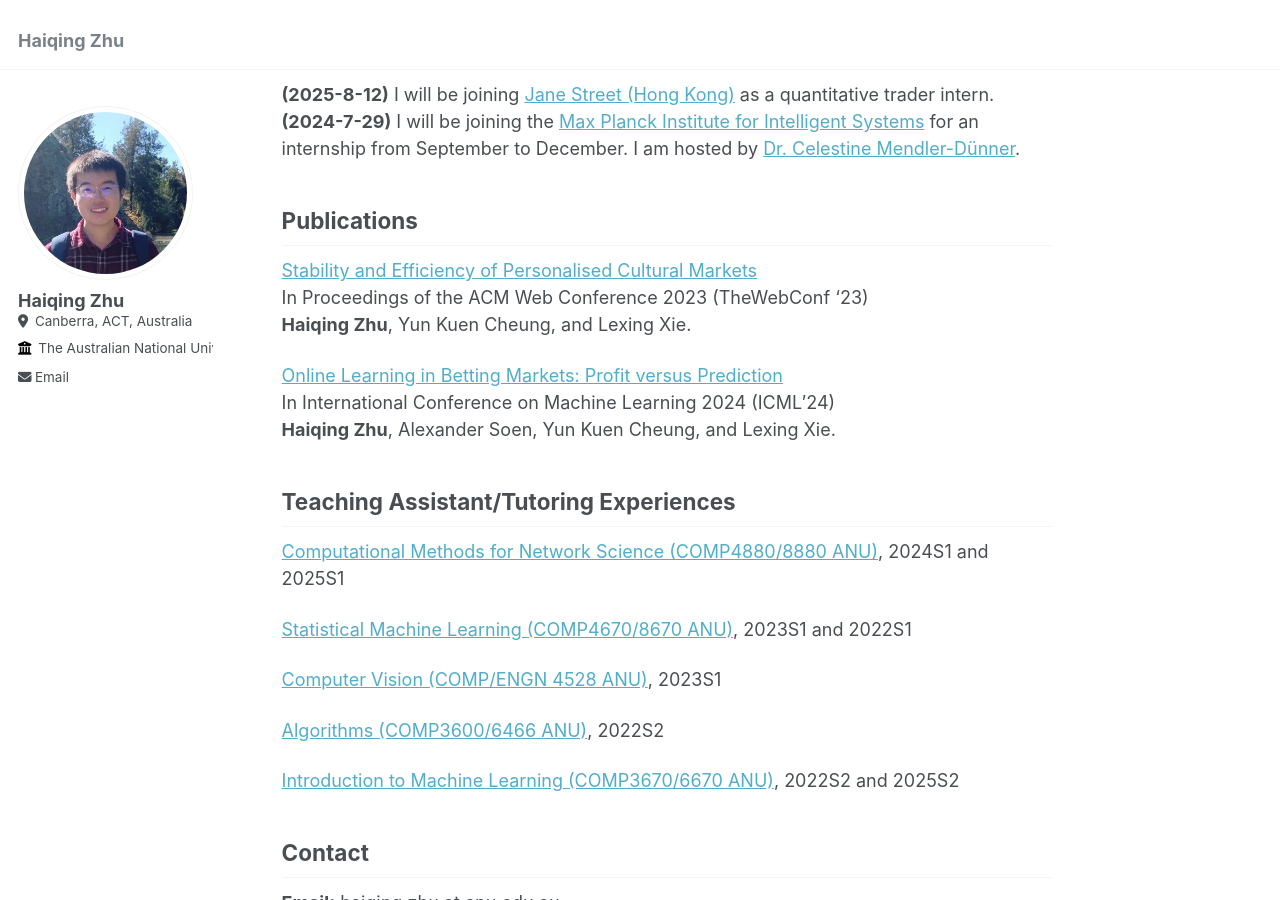
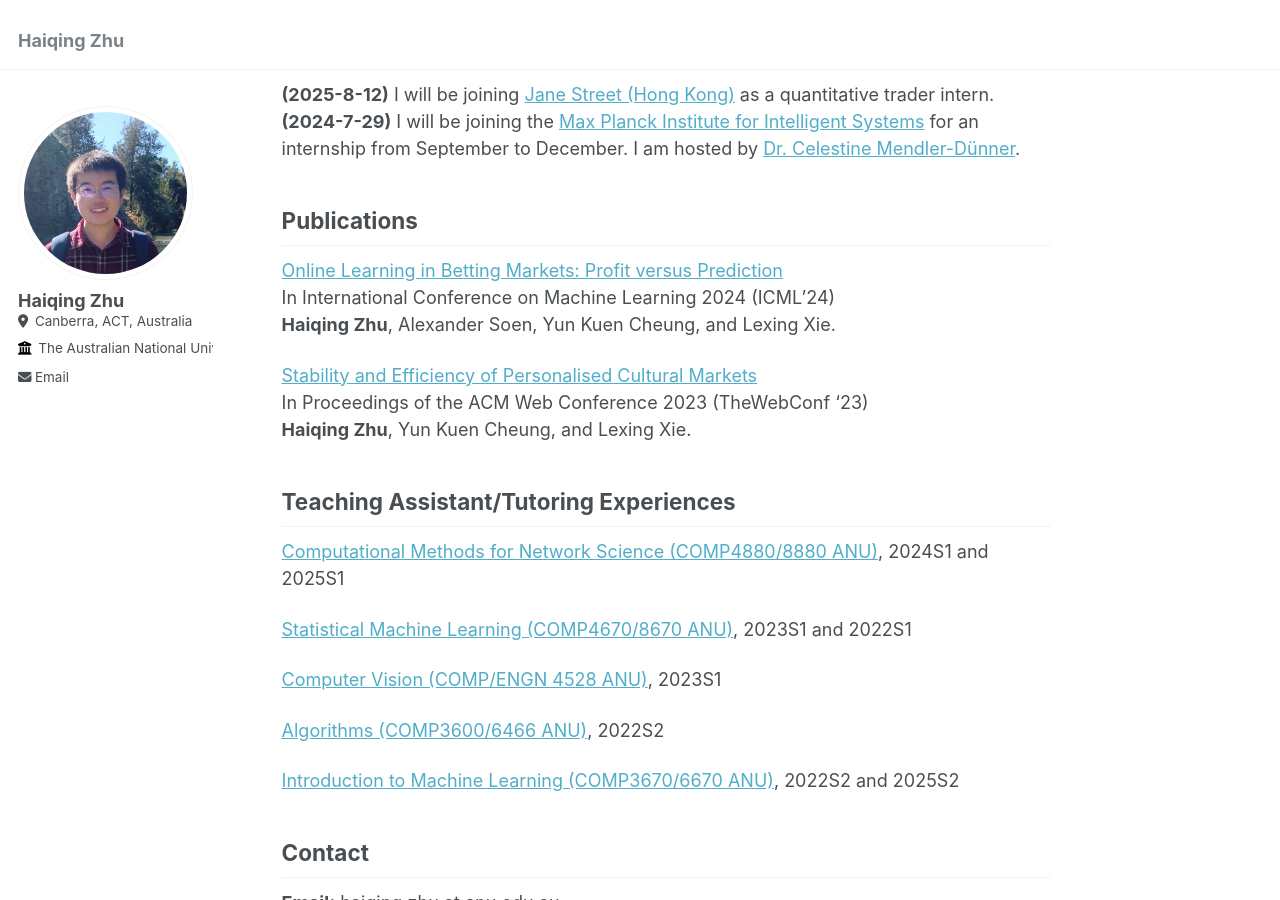
Before and after one commit to haiqingzhu543/haiqingzhu543.github.io, a Jekyll site: the page built from _pages/about.md, in a window 1280 px wide and 900 px high, scrolled down 320 px. Built offline with Jekyll 4.4.1, drawn with Linux system fonts in a browser that asks for light colours.

```diff
--- a/_pages/about.md
+++ b/_pages/about.md
@@ -19,13 +19,13 @@ News
 
 Publications
 ------
+[Online Learning in Betting Markets: Profit versus Prediction](https://arxiv.org/abs/2406.04062)
+In International Conference on Machine Learning 2024 (ICML'24)
+**Haiqing Zhu**, Alexander Soen, Yun Kuen Cheung, and Lexing Xie.
+
 [Stability and Efficiency of Personalised Cultural Markets](https://arxiv.org/abs/2302.06226)
 In Proceedings of the ACM Web Conference 2023 (TheWebConf '23)
 **Haiqing Zhu**, Yun Kuen Cheung, and Lexing Xie.
-
-[Online Learning in Betting Markets: Profit versus Prediction](https://arxiv.org/abs/2406.04062)
-In International Conference on Machine Learning 2024 (ICML'24)
-**Haiqing Zhu**, Alexander Soen, Yun Kuen Cheung, and Lexing Xie.
 
 Teaching Assistant/Tutoring Experiences
 ------
```
